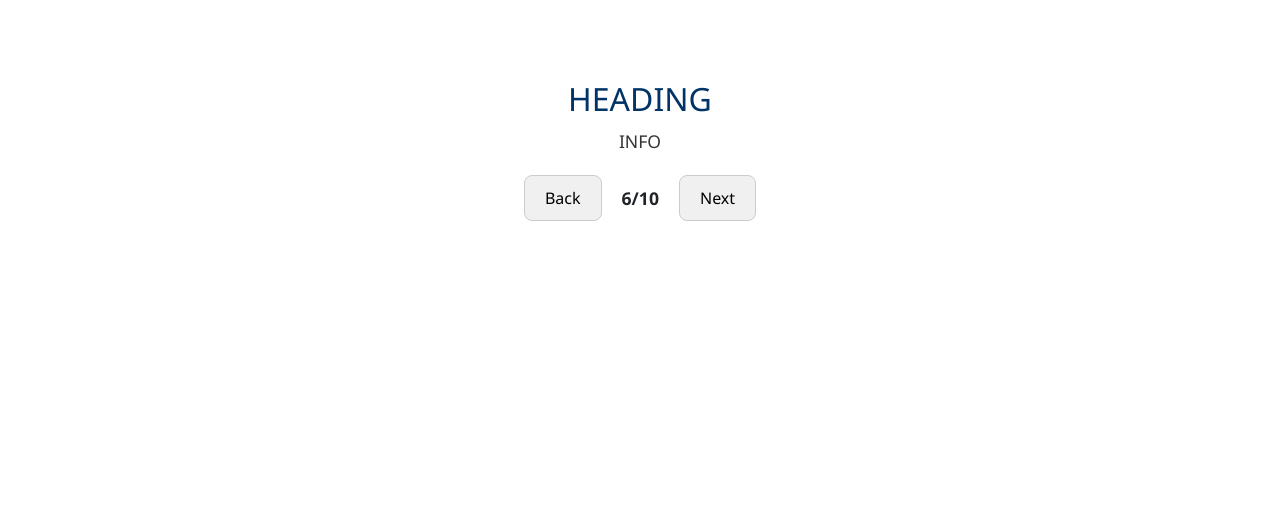
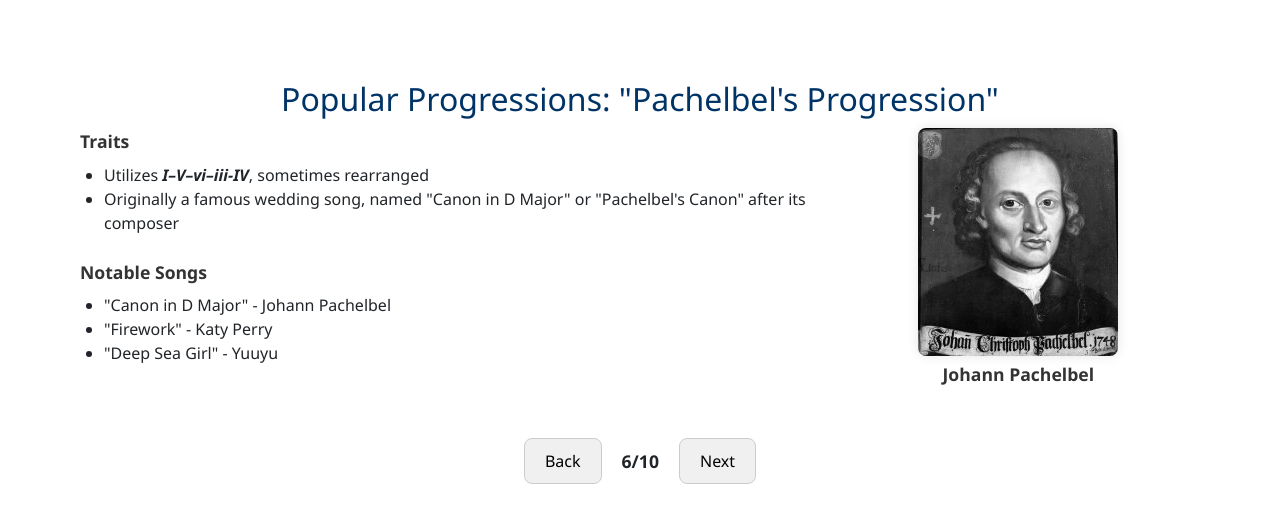
Before and after one commit to amyyu116/ui-project, a Flask app: template templates/learn6.html in a window 1280 px wide. Shown: the part 40-563 px from the top of the page. Run offline with Flask 3, Linux system fonts and the light colour scheme; the template is opened without the code that fills it, so the values that code supplies are empty; some libraries are stand-ins or nearby versions.

Commit message:
last 6 tutorial pages, added an image

```diff
--- a/static/main.css
+++ b/static/main.css
@@ -147,6 +147,17 @@ p {
     color: #333;
 }
 
+.tutorial-container ul {
+    text-align: left;
+    padding-left: 1.5rem;
+    margin: 0;
+}
+
+.tutorial-container .list-header {
+    text-align: left;
+    margin-bottom: 8px;
+}
+
 .content-grid {
     display: grid;
     grid-template-columns: 2fr 1fr;
@@ -227,11 +238,26 @@ p {
     box-shadow: 0 0 12px rgba(0, 0, 0, 0.1);
 }
 
+.image-container video {
+    max-width: 100%;
+    height: auto;
+    border-radius: 8px;
+    box-shadow: 0 0 12px rgba(0, 0, 0, 0.1);
+}
+
 .image-caption {
     font-weight: bold;
     font-size: 1.1em;
     margin-top: 5px;
     color: #333;
+}
+
+.image-grid {
+    display: flex;
+    justify-content: center;
+    align-items: flex-start;
+    gap: 20px;
+    width: 100%;
 }
 
 .blue {
--- a/templates/learn6.html
+++ b/templates/learn6.html
@@ -1,14 +1,38 @@
 {% extends "navbar.html" %}
 
-{% block title %}HEADING{% endblock %}
+{% block title %}Popular Progressions{% endblock %}
 
 {% block content %}
 <div class="tutorial-container">
-    <h1>HEADING</h1>
+    <h1>Popular Progressions: "Pachelbel's Progression"</h1>
 
-    <p>
-        INFO
-    </p>
+    <div class="content-grid">
+        <div>
+            <p class="list-header"><strong>Traits</strong></p>
+            <ul>
+                <li>Utilizes <strong><em>I–V–vi–iii-IV</em></strong>, sometimes rearranged</li>
+                <li>Originally a famous wedding song, named "Canon in D Major" or "Pachelbel's Canon" after its composer
+                </li>
+            </ul>
+            <br>
+
+            <p class="list-header"><strong>Notable Songs</strong></p>
+            <ul>
+                <li>"Canon in D Major" - Johann Pachelbel</li>
+                <li>"Firework" - Katy Perry</li>
+                <li>"Deep Sea Girl" - Yuuyu</li>
+            </ul>
+            <br>
+        </div>
+
+        <div class="image-container">
+            <img src="{{ url_for('static', filename='pachelbel.jpg') }}" alt="Portrait of Johann Pachelbel">
+            <div class="image-caption">Johann Pachelbel</div>
+        </div>
+
+    </div>
+
+
 
     <div class="navigation-buttons">
         <a href="/learn/5"><button>Back</button></a>
```
Also changed, not shown: templates/learn4.html (+17 -5 lines), templates/learn5.html (+25 -5 lines), templates/learn7.html (+12 -5 lines), templates/learn8.html (+16 -4 lines), templates/learn9.html (+11 -4 lines), static/pachelbel.jpg (added).
